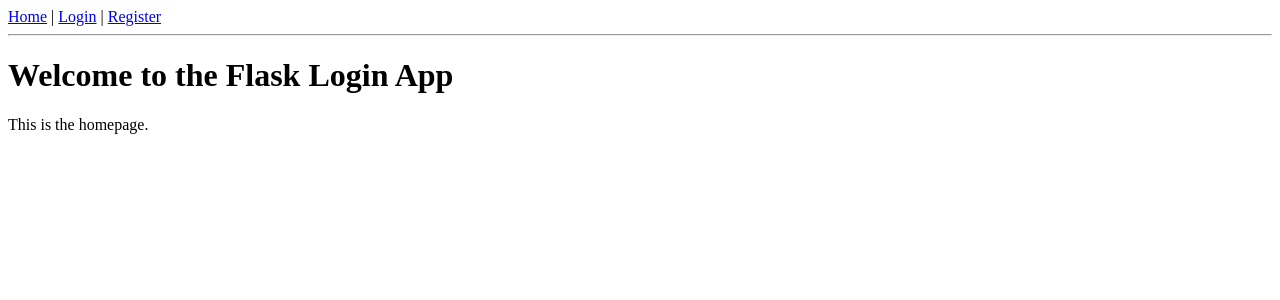
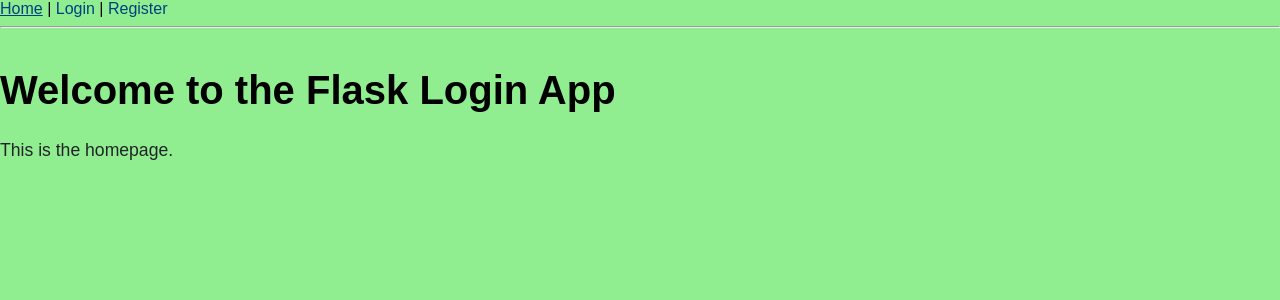
Before and after one commit to scottreeves14/WebAppFlask, a Flask app: page / in a window 1280 px wide. Shown: the top 300 px of the page. Run offline with Flask 3, Linux system fonts and the light colour scheme.

Commit message:
added in styles.css

```diff
--- a/static/styles.css
+++ b/static/styles.css
@@ -1,9 +1,9 @@
 body {
     font-family: Arial, sans-serif;
-    background-color: #f8f9fa;
+    background-color: lightgreen;
     margin: 0;
     padding: 0;
-    color: #212529;
+    color: black;
 }
 
 h1 {
@@ -12,6 +12,7 @@ h1 {
     font-size: 2.5rem;
     margin-top: 40px;
     font-weight: bold;
+    color: black
 }
 
 p {
--- a/templates/base.html
+++ b/templates/base.html
@@ -1,7 +1,11 @@
 <!DOCTYPE html>
 <html lang="en">
 <head>
- <title>Flask Login App</title>
+<title>Flask Login App</title>
+    <meta charset="UTF-8">
+    <meta name="viewport" content="width=device-width, initial-scale=1.0">
+    <title>My Flask App</title>
+    <link rel="stylesheet" href="{{ url_for('static', filename='styles.css') }}">
 </head>
 <body>
  <nav>
```
